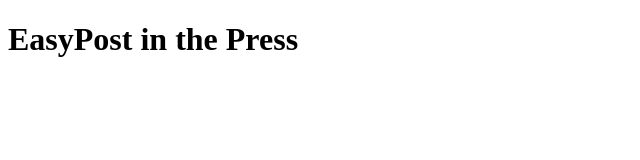
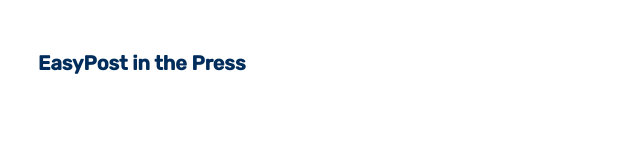
Before and after one commit to chanalisa/easypost, a website: page index.html in a window 1280 px wide. Shown: the whole page, without its empty margins (0-640 px from the left). Drawn offline with Linux system fonts and the light colour scheme.

Commit message:
set up sass and base styling

```diff
--- a/index.html
+++ b/index.html
@@ -7,6 +7,8 @@
         <link rel="preconnect" href="https://fonts.googleapis.com">
         <link rel="preconnect" href="https://fonts.gstatic.com" crossorigin>
         <link href="https://fonts.googleapis.com/css2?family=Rubik:ital,wght@0,300;0,500;1,400&display=swap" rel="stylesheet">
+
+        <link rel="stylesheet" href="css/style.css" />
     </head>
     <body>
         <header class="header">
--- a/package.json
+++ b/package.json
@@ -4,6 +4,7 @@
   "description": "",
   "main": "index.js",
   "scripts": {
+    "compile:sass": "node-sass sass/main.scss css/style.css -w",
     "test": "echo \"Error: no test specified\" && exit 1"
   },
   "repository": {
@@ -16,5 +17,8 @@
   "bugs": {
     "url": "https://github.com/chanalisa/easypost/issues"
   },
-  "homepage": "https://github.com/chanalisa/easypost#readme"
+  "homepage": "https://github.com/chanalisa/easypost#readme",
+  "dependencies": {
+    "node-sass": "^6.0.1"
+  }
 }
--- /dev/null
+++ b/sass/base/_base.scss
@@ -0,0 +1,9 @@
+html {
+    // define 1rem
+    font-size: 62.5%;
+}
+
+body {
+    box-sizing: border-box;
+    padding: 3rem;
+}
--- /dev/null
+++ b/sass/base/_typography.scss
@@ -0,0 +1,5 @@
+body {
+    font-family: "Rubik";
+    color: #002D5B;
+    font-weight: 400;
+}
--- /dev/null
+++ b/sass/main.scss
@@ -0,0 +1,2 @@
+@import "base/base";
+@import "base/typography";
```
Also changed, not shown: css/style.css (added), 1 other file.
